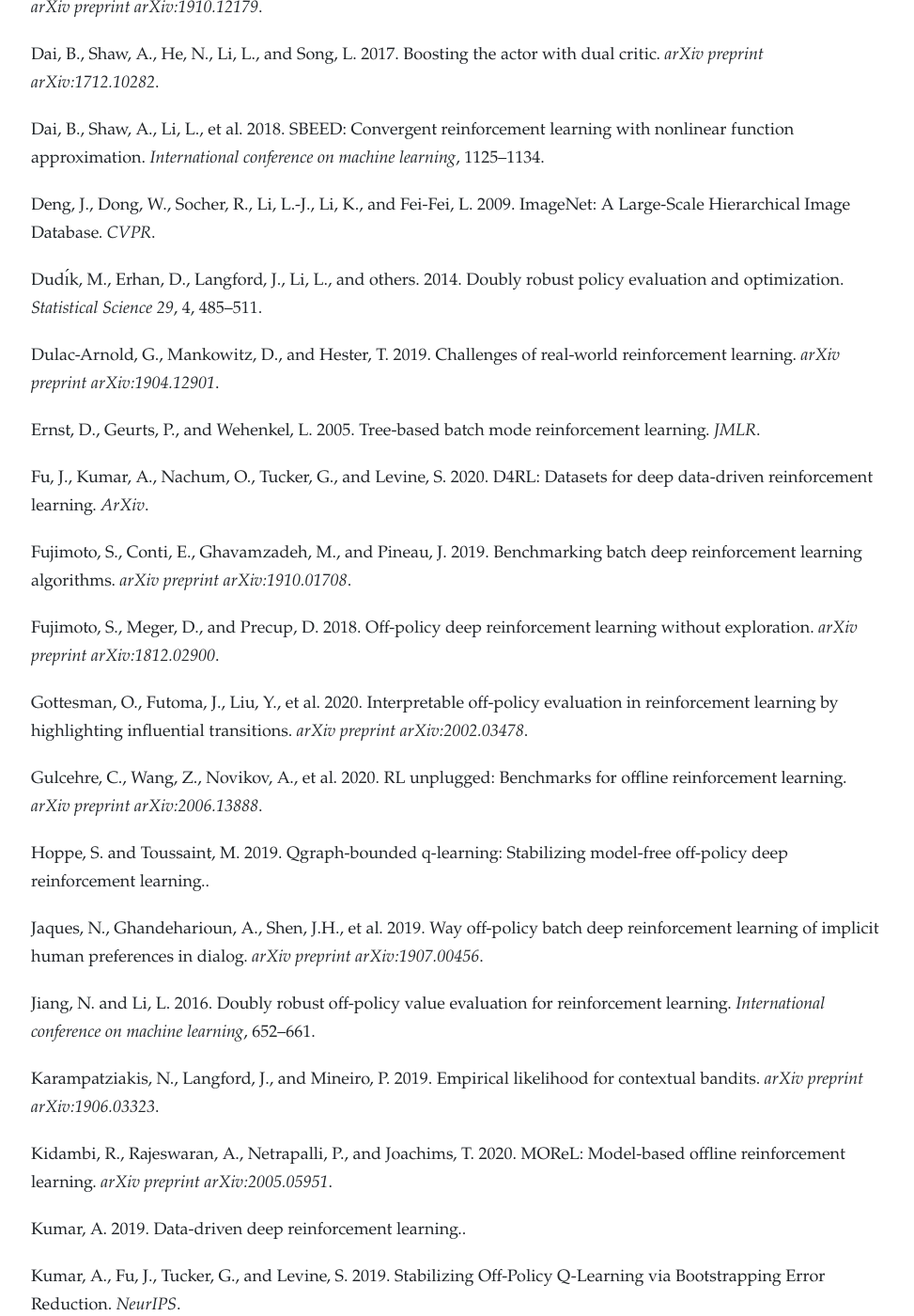
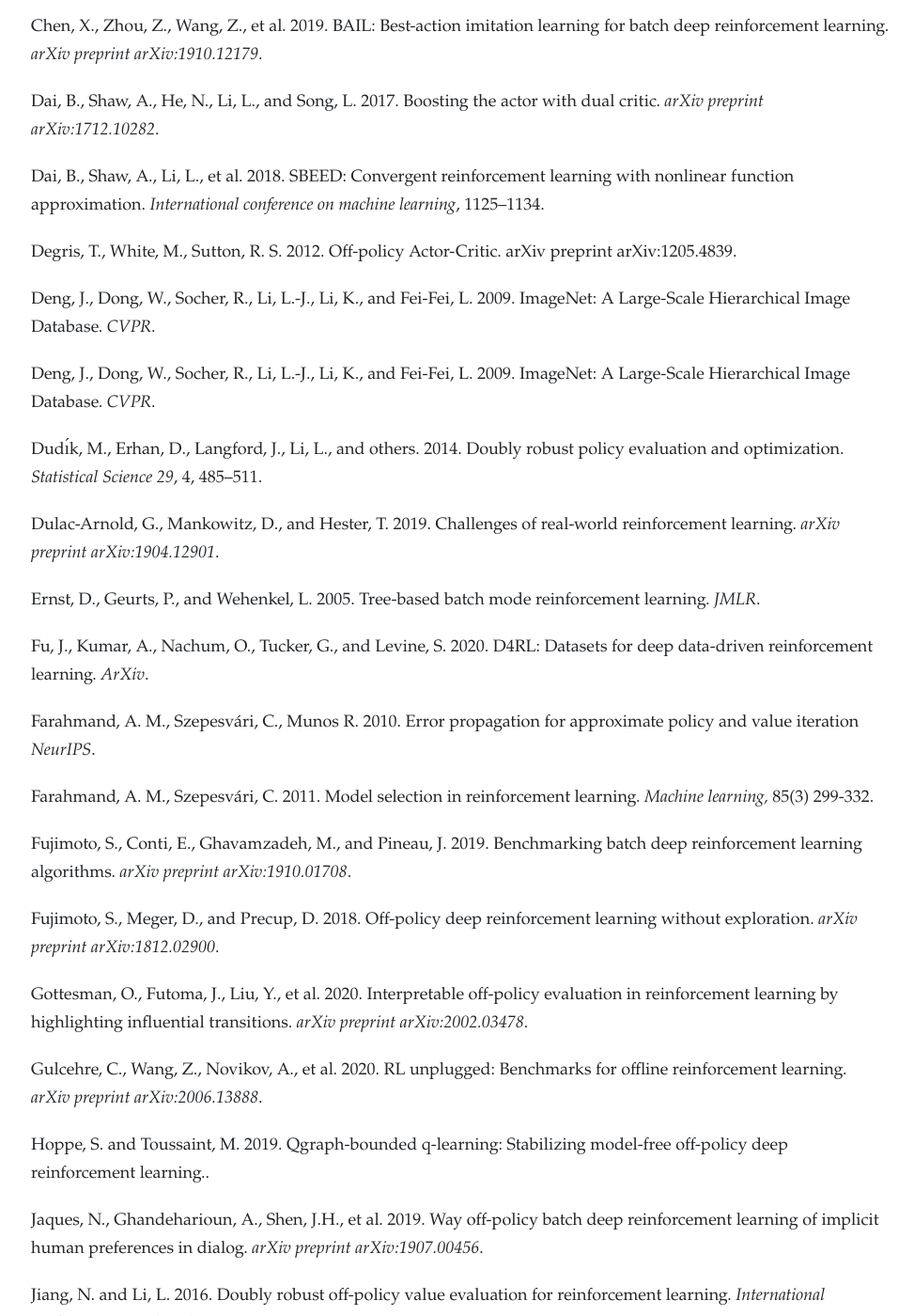
Before and after one commit to offline-rl-neurips/offline-rl-neurips.github.io, a Jekyll site: the page built from resources.html, in a window 1280 px wide and 1400 px high, scrolled down 958 px. Shown: the whole window at 94% size, without its empty margins (150-1123 px from the left). Built offline with Jekyll 4.4.1, drawn with Linux system fonts in a browser that asks for light colours; nearby versions of some CDN libraries; some of the changed text lies outside the part shown.

Commit message:
Update resources.html

```diff
--- a/resources.html
+++ b/resources.html
@@ -29,6 +29,9 @@
 <div id="ref-bottou2013counterfactual">
 <p><span class="smallcaps">Bottou, L., Peters, J., Quiñonero-Candela, J., et al.</span> 2013. Counterfactual reasoning and learning systems: The example of computational advertising. <em>JMLR</em>.</p>
 </div>
+<div id="ref-boyan199lstdq">
+<p><span class="smallcaps">Boyan, J. A.</span> 1999. Least-squares temporal difference learning <em>ICML</em>.</p>
+</div>
 <div id="ref-cabi2019framework">
 <p><span class="smallcaps">Cabi, S., Colmenarejo, S.G., Novikov, A., et al.</span> 2019. A framework for data-driven robotics. <em>arXiv preprint arXiv:1909.12200</em>.</p>
 </div>
@@ -44,6 +47,11 @@
 <div id="ref-dai2018sbeed">
 <p><span class="smallcaps">Dai, B., Shaw, A., Li, L., et al.</span> 2018. SBEED: Convergent reinforcement learning with nonlinear function approximation. <em>International conference on machine learning</em>, 1125–1134.</p>
 </div>
+<div id="ref-degris2012offpac">
+  <p><span class="smallcaps">Degris, T., White, M., Sutton, R. S.</span> 2012. Off-policy Actor-Critic. arXiv preprint arXiv:1205.4839. </p>
+</div>
+<p><span class="smallcaps">Deng, J., Dong, W., Socher, R., Li, L.-J., Li, K., and Fei-Fei, L.</span> 2009. ImageNet: A Large-Scale Hierarchical Image Database. <em>CVPR</em>.</p>
+</div>
 <div id="ref-imagenet_cvpr09">
 <p><span class="smallcaps">Deng, J., Dong, W., Socher, R., Li, L.-J., Li, K., and Fei-Fei, L.</span> 2009. ImageNet: A Large-Scale Hierarchical Image Database. <em>CVPR</em>.</p>
 </div>
@@ -58,6 +66,12 @@
 </div>
 <div id="ref-d4rl">
 <p><span class="smallcaps">Fu, J., Kumar, A., Nachum, O., Tucker, G., and Levine, S.</span> 2020. D4RL: Datasets for deep data-driven reinforcement learning. <em>ArXiv</em>.</p>
+</div>
+<div id="ref-farahmand2010error">
+<p><span class="smallcaps">Farahmand, A. M., Szepesvári, C., Munos R.</span> 2010. Error propagation for approximate policy and value iteration  <em>NeurIPS</em>.</p>
+</div>
+<div id="ref-farahmand2011model">
+<p><span class="smallcaps">Farahmand, A. M., Szepesvári, C.</span> 2011. Model selection in reinforcement learning. <em>Machine learning,</em> 85(3) 299-332.</p>
 </div>
 <div id="ref-fujimoto2019benchmarking">
 <p><span class="smallcaps">Fujimoto, S., Conti, E., Ghavamzadeh, M., and Pineau, J.</span> 2019. Benchmarking batch deep reinforcement learning algorithms. <em>arXiv preprint arXiv:1910.01708</em>.</p>
@@ -95,6 +109,9 @@
 <div id="ref-kumar2020conservative">
 <p><span class="smallcaps">Kumar, A., Zhou, A., Tucker, G., and Levine, S.</span> 2020. Conservative q-learning for offline reinforcement learning. <em>arXiv preprint arXiv:2006.04779</em>.</p>
 </div>
+<div id="ref-lagoudakis2003least">
+  <p><span class="smallcaps">Lagoudakis, M. G, Parr, R.</span> 2003. Least-squares policy iteration. <em>JMLR</em>.</p>
+</div>
 <div id="ref-lange2012batch">
 <p><span class="smallcaps">Lange, S., Gabel, T., and Riedmiller, M.</span> 2012. Batch reinforcement learning. <em>Reinforcement learning</em>.</p>
 </div>
@@ -131,6 +148,9 @@
 <div id="ref-peng2019advantage">
 <p><span class="smallcaps">Peng, X.B., Kumar, A., Zhang, G., and Levine, S.</span> 2019. Advantage-weighted regression: Simple and scalable off-policy reinforcement learning. <em>arXiv preprint arXiv:1910.00177</em>.</p>
 </div>
+<div id="ref-peshkin2002learning">
+<p><span class="smallcaps">Peshkin, L., Shelton, C. R.</span> 2002. Learning from scarce experience. <em>arXiv preprint cs/0204043.</em>.</p>
+</div>
 <div id="ref-prasad2020defining">
 <p><span class="smallcaps">Prasad, N., Engelhardt, B., and Doshi-Velez, F.</span> 2020. Defining admissible rewards for high-confidence policy evaluation in batch reinforcement learning. <em>Proceedings of the acm conference on health, inference, and learning</em>, 1–9.</p>
 </div>
@@ -155,6 +175,12 @@
 <div id="ref-sutton2009fastgtd">
 <p><span class="smallcaps">Sutton, R.S., Maei, H.R., Precup, D., et al.</span> 2009. Fast gradient-descent methods for temporal-difference learning with linear function approximation. <em>Proceedings of the 26th annual international conference on machine learning</em>, 993–1000.</p>
 </div>
+<div id="ref-sutton1991dyna">
+<p><span class="smallcaps">Sutton, R.S.</span> 1991. Dyna, an integrated architecture for learning, planning, and reacting. <em>ACM Sigart Bulletin,</em>, 160-163.</p>
+</div>
+<div id="ref-thomas2015high">
+<p><span class="smallcaps">Thomas, P. S., Theocharous, G., Ghavamzadeh, M. </span> 2015. High-confidence off-policy evaluation. <em>AAAI</em>.</p>
+</div>
 <div id="ref-wang2020critic">
 <p><span class="smallcaps">Wang, Z., Novikov, A., Żołna, K., et al.</span> 2020. Critic Regularized Regression. <em>arXiv e-prints</em>, arXiv:2006.15134.</p>
 </div>
```
